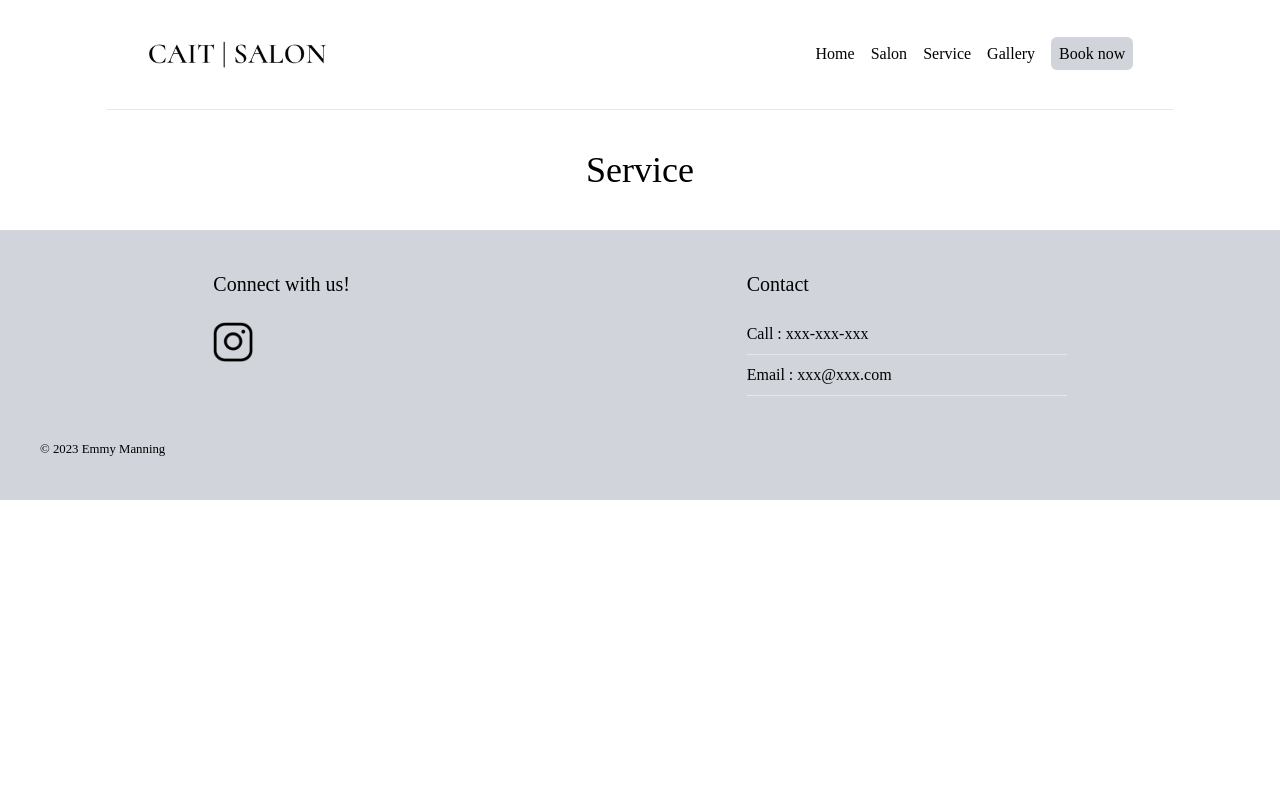
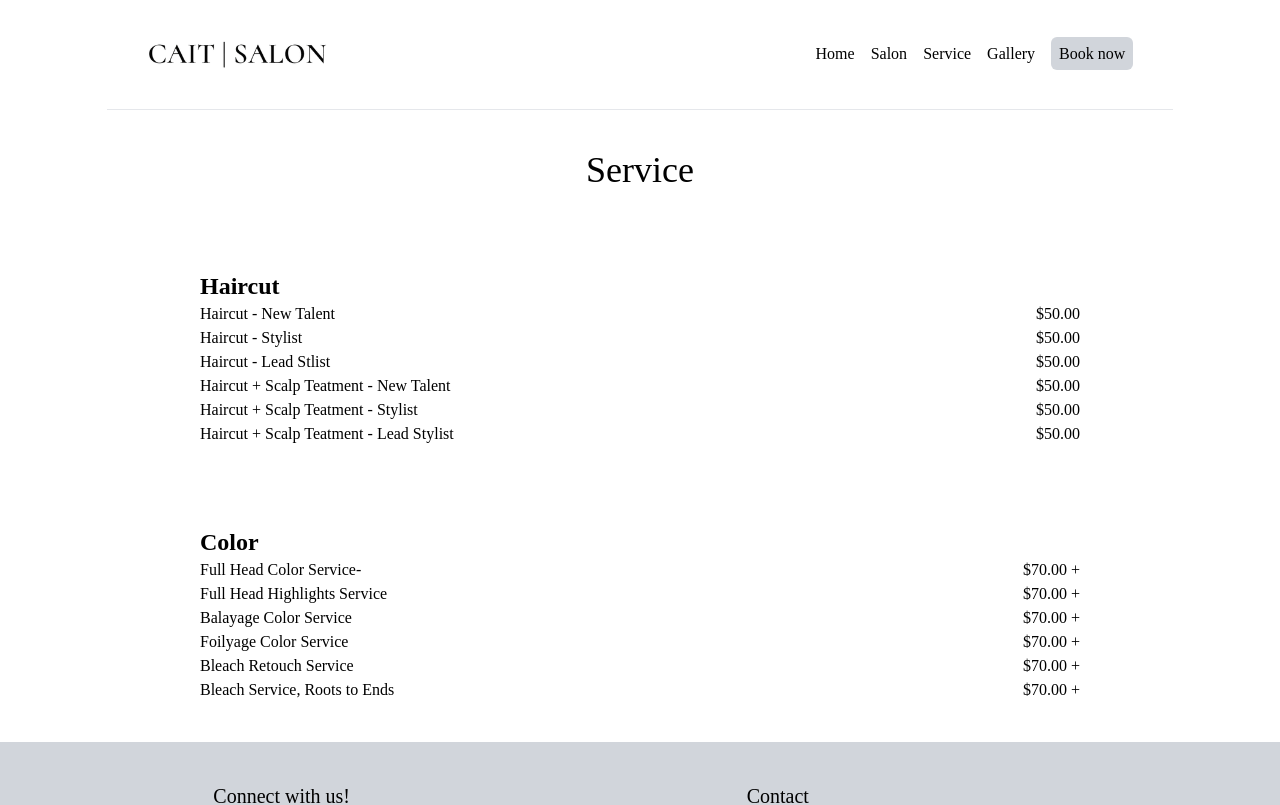
Before and after one commit to eobcre/salon-react, a React (Vite) app: page /service in a window 1280 px wide. Shown: the top 805 px of the page. Built offline with nearby package versions, Linux system fonts and the light colour scheme; the HTML template or start-up script is replaced by a standard one.

Commit message:
layout styles

```diff
--- a/src/sections/Service.jsx
+++ b/src/sections/Service.jsx
@@ -1,3 +1,69 @@
 export const Service = () => {
-  return <div className='title-st'>Service</div>;
+  return (
+    <div>
+      <p className='title-st'>Service</p>
+      <div className='w-3/4 mx-auto'>
+        {/* Haircut */}
+        <div className='p-10'>
+          <p className='text-2xl font-bold'>Haircut</p>
+          <ul>
+            <li>
+              <span>Haircut - New Talent</span>
+              <span className='float-right'>$50.00</span>
+            </li>
+            <li>
+              <span>Haircut - Stylist</span>
+              <span className='float-right'>$50.00</span>
+            </li>
+            <li>
+              <span>Haircut - Lead Stlist</span>
+              <span className='float-right'>$50.00</span>
+            </li>
+            <li>
+              <span>Haircut + Scalp Teatment - New Talent</span>
+              <span className='float-right'>$50.00</span>
+            </li>
+            <li>
+              <span>Haircut + Scalp Teatment - Stylist</span>
+              <span className='float-right'>$50.00</span>
+            </li>
+            <li>
+              <span>Haircut + Scalp Teatment - Lead Stylist</span>
+              <span className='float-right'>$50.00</span>
+            </li>
+          </ul>
+        </div>
+        {/* Color */}
+        <div className='p-10'>
+          <p className='text-2xl font-bold'>Color</p>
+          <ul>
+            <li>
+              <span>Full Head Color Service- </span>
+              <span className='float-right'>$70.00 +</span>
+            </li>
+            <li>
+              <span>Full Head Highlights Service</span>
+              <span className='float-right'>$70.00 +</span>
+            </li>
+            <li>
+              <span>Balayage Color Service</span>
+              <span className='float-right'>$70.00 +</span>
+            </li>
+            <li>
+              <span>Foilyage Color Service</span>
+              <span className='float-right'>$70.00 +</span>
+            </li>
+            <li>
+              <span>Bleach Retouch Service</span>
+              <span className='float-right'>$70.00 +</span>
+            </li>
+            <li>
+              <span>Bleach Service, Roots to Ends</span>
+              <span className='float-right'>$70.00 +</span>
+            </li>
+          </ul>
+        </div>
+      </div>
+    </div>
+  );
 };
```
